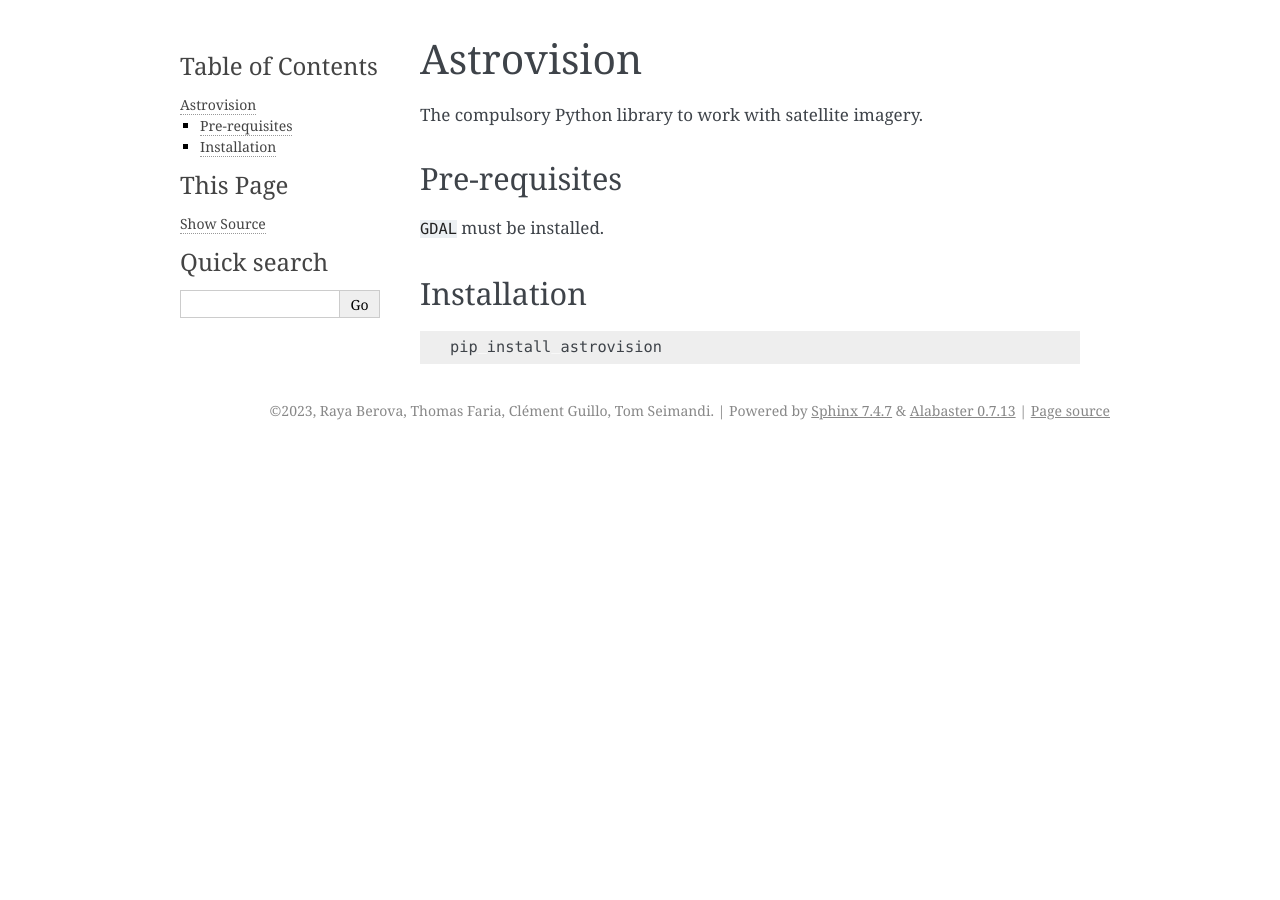
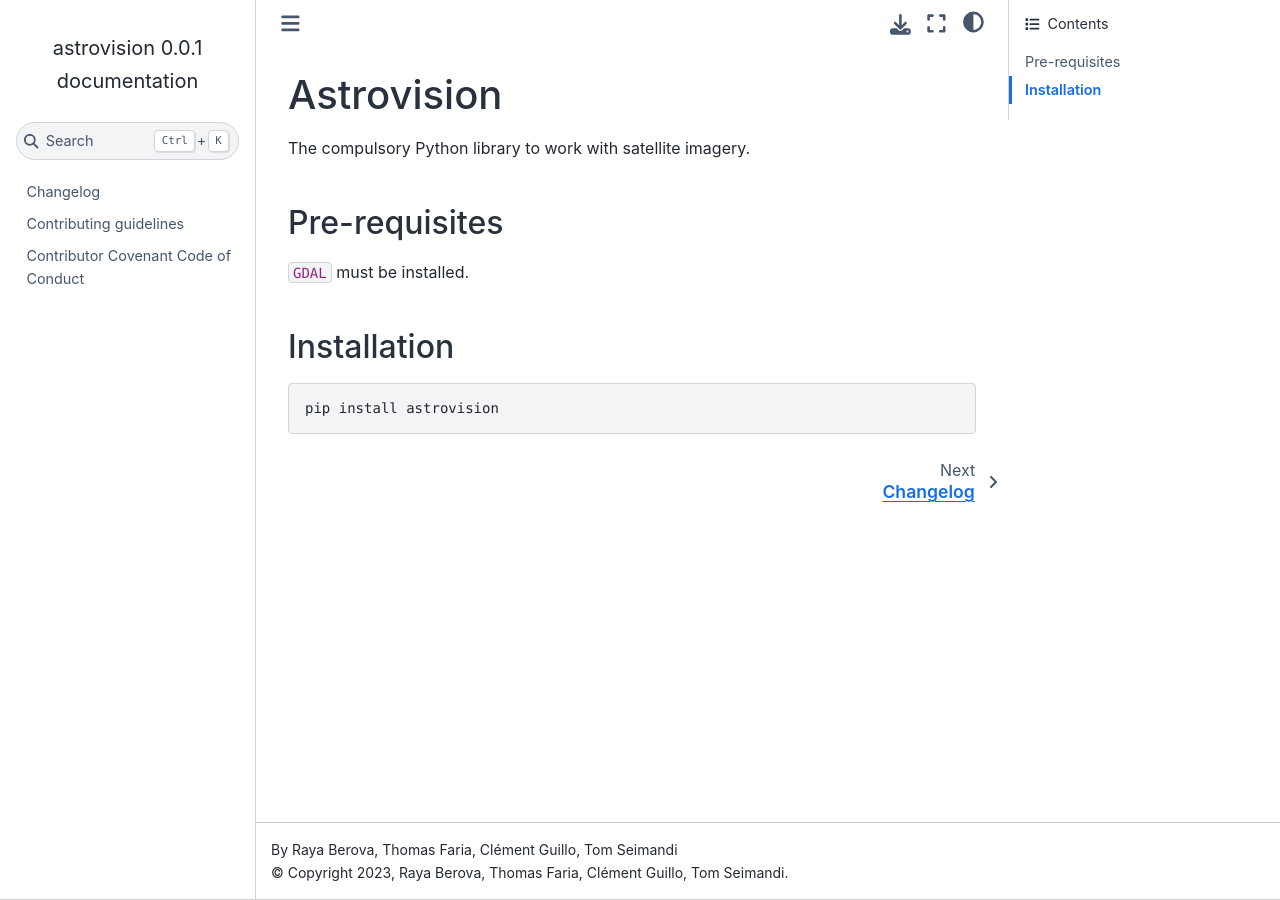
Before and after one commit to InseeFrLab/astrovision, a Sphinx documentation site: the page built from docs/index.md, in a window 1280 px wide. Built offline with Sphinx 7.4.7 and the Sphinx Book theme 1.1.4, drawn with Linux system fonts in a browser that asks for light colours; pages that are not in the unit, such as notebooks, are missing from menus.

Commit message:
Modify doc theme (#10)

```diff
--- a/docs/conf.py
+++ b/docs/conf.py
@@ -23,5 +23,5 @@
 # -- Options for HTML output -------------------------------------------------
 # https://www.sphinx-doc.org/en/master/usage/configuration.html#options-for-html-output
 
-html_theme = "alabaster"
+html_theme = "sphinx_book_theme"
 html_static_path = ["_static"]
--- a/pyproject.toml
+++ b/pyproject.toml
@@ -42,9 +42,10 @@
 [tool.poetry.group.docs]
 
 [tool.poetry.group.docs.dependencies]
-sphinx = "^7.2.6"
+sphinx = "^6.2.1"
 myst-parser = "^2.0.0"
 sphinx-autoapi = "^3.0.0"
+sphinx-book-theme = "^1.0.1"
 
 [tool.isort]
 profile = "black"
```
Also changed, not shown: .readthedocs.yaml (deleted), 1 other file.
